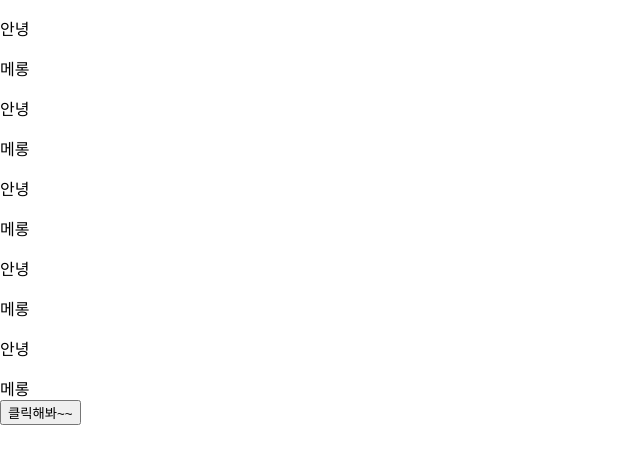
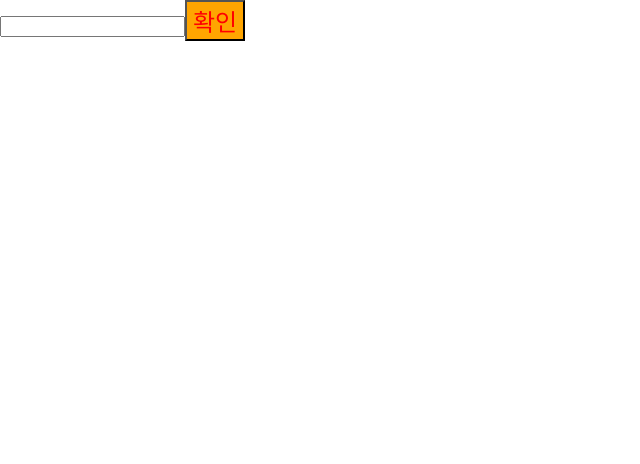
Before and after one commit to JeFeel/my-app, a React (Create React App) app: page / in a window 1280 px wide. Shown: the top 464 px of the page, without its empty margins (0-640 px from the left). Built offline with nearby package versions, Linux system fonts and the light colour scheme; the HTML template or start-up script is replaced by a standard one.

Commit message:
React Component Change, Submit Event

```diff
--- a/src/App.js
+++ b/src/App.js
@@ -2,6 +2,8 @@
 import './App.css';
 import SayHello from "./SayHello";
 import ClickEvent from "./component/chap01_event/ClickEvent";
+import ChangeEvent from "./component/chap01_event/ChangeEvent";
+import SubmitEvent from "./component/chap01_event/SubmitEvent";
 
 function App() {
 
@@ -25,8 +27,10 @@
         // JSX 문법에서는 스크립트 코드를 직접 사용 불가능
         // {} 안에서 함수호출문이나 변수참조를 할 수 있음
         <>
-            {looping()}
-           {ClickEvent()}
+            {/*{looping()}*/}
+           {/*{ClickEvent()}*/}
+           {/* <ChangeEvent />*/}
+            <SubmitEvent />
         </>
 //    <div className="App">
 //    <header className="App-header">
--- /dev/null
+++ b/src/component/chap01_event/ChangeEvent.js
@@ -0,0 +1,22 @@
+import React from 'react';
+
+const ChangeEvent = () => {
+
+    const changeValue = e =>{
+        console.log(`value : ${e.target.value}`);
+    };
+
+    return (
+        <>
+            <input type='text' onChange={changeValue}/>
+
+            <select onChange={changeValue}>
+                <option value='pizza'>피자</option>
+                <option value='chicken'>치킨</option>
+                <option value='pasta'>파스타</option>
+            </select>
+        </>
+    );
+};
+
+export default ChangeEvent;
--- a/src/component/chap01_event/ClickEvent.js
+++ b/src/component/chap01_event/ClickEvent.js
@@ -1,5 +1,8 @@
-// rsi
+// rsc
+// VScode는 rafce
+
 import React from 'react'
+import './style.css'
 
 const ClickEvent = () => {
 
@@ -7,9 +10,26 @@
     // $btn1.onclick = e => {
     //     alert('클릭 잘했다!');
     // };
+    const greeting = e => {
+        alert('안녕하세요')
+    };
 
+    const changeBox = e =>{
+        const $box = document.querySelector('.box');
+        $box.style.background = 'skyblue';
+        $box.style.width = '200px';
+        $box.style.height = '200px';
+
+    };
     return (
-        <button id='btn1' onClick={()=> alert('클릭잘했어요') }>클릭해봐~~</button>
+        <>
+            <button id='btn1' onClick={() => alert('클릭잘했어요')}>클릭해봐~~</button>
+            <button id='btn2' onClick={greeting}>클릭2</button>
+            <button id='btn3' onMouseOver={changeBox}>클릭3</button>
+            {/*   greeting 뒤에 소괄호 안 붙임 */}
+
+            <div className='box'></div>
+        </>
     )
 }
 
--- /dev/null
+++ b/src/component/chap01_event/SubmitEvent.js
@@ -0,0 +1,26 @@
+import React from 'react';
+
+const SubmitEvent = () => {
+    const send = e =>{
+        e.preventDefault(); //submit 기능 중지
+
+        const $nick = document.getElementById('nickName');
+        console.log($nick.value);
+
+    };
+
+    const buttonStyle = {
+      color : 'red',
+      backgroundColor : 'orange',
+        fontSize : '1.5em'
+    };
+    return (
+        <form onSubmit={send}>
+            <input type='text' id='nickName' name='nick'/>
+            {/*{}는 안에 js코드를 쓰겠다는 의미, 객체를 넣고 싶으면 안에 한번 더 쓰던가 밖에서 갖고 와야됨*/}
+            <button style={buttonStyle} type='submit'>확인</button>
+        </form>
+    );
+};
+
+export default SubmitEvent;
--- /dev/null
+++ b/src/component/chap01_event/style.css
@@ -0,0 +1,5 @@
+.box {
+    width: 150px;
+    height: 150px;
+    background: orange;
+}
```
